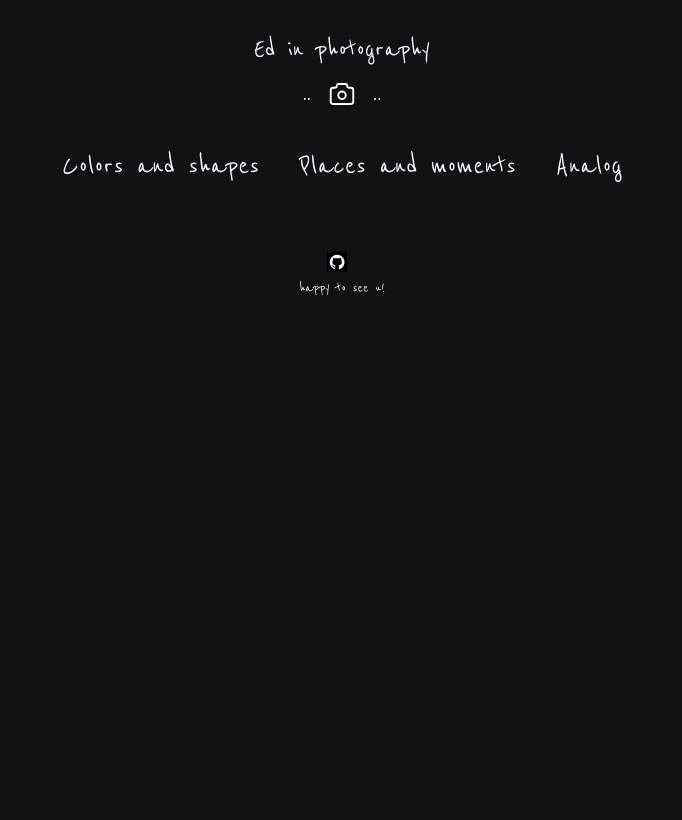
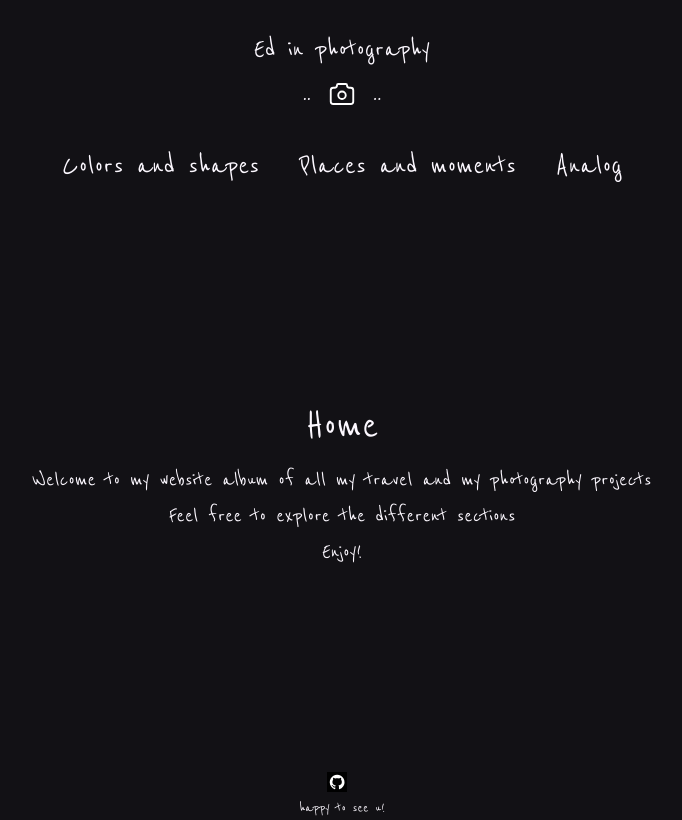
Before and after one commit to Alma-Co/edinphotography, a SvelteKit app: page / in a window 1280 px wide. Shown: the whole page, without its empty margins (298-980 px from the left). Built offline with nearby package versions, Linux system fonts and the light colour scheme.

Commit message:
error on main pushed

```diff
--- a/src/routes/+page.svelte
+++ b/src/routes/+page.svelte
@@ -1,7 +1,4 @@
 <script>
-	import Counter from './Counter.svelte';
-	import welcome from '$lib/images/svelte-welcome.webp';
-	import welcome_fallback from '$lib/images/svelte-welcome.png';
 </script>
 
 <svelte:head>
@@ -10,20 +7,10 @@
 </svelte:head>
 
 <section>
-	<!-- <h1>
-		<span class="welcome">
-			<picture>
-				<source srcset={welcome} type="image/webp" />
-				<img src={welcome_fallback} alt="Welcome" />
-			</picture>
-		</span>
-
-		to your new<br />SvelteKit app
-	</h1>
-
-	<h2>
-		try editing <strong>src/routes/+page.svelte</strong>
-	</h2> -->
+	<h1>Home</h1>
+	<p>Welcome to my website album of all my travel and my photography projects</p>
+	<p>Feel free to explore the different sections</p>
+	<p>Enjoy!</p>
 </section>
 
 <style>
@@ -32,26 +19,13 @@
 		flex-direction: column;
 		justify-content: center;
 		align-items: center;
-		flex: 0.6;
+		width: 100%;
+		height: 65vh;
 	}
-
 	h1 {
-		width: 100%;
+		font-size: 3rem;
 	}
-
-	.welcome {
-		display: block;
-		position: relative;
-		width: 100%;
-		height: 0;
-		padding: 0 0 calc(100% * 495 / 2048) 0;
-	}
-
-	.welcome img {
-		position: absolute;
-		width: 100%;
-		height: 100%;
-		top: 0;
-		display: block;
+	p {
+		font-size: 1.5rem;
 	}
 </style>
```
